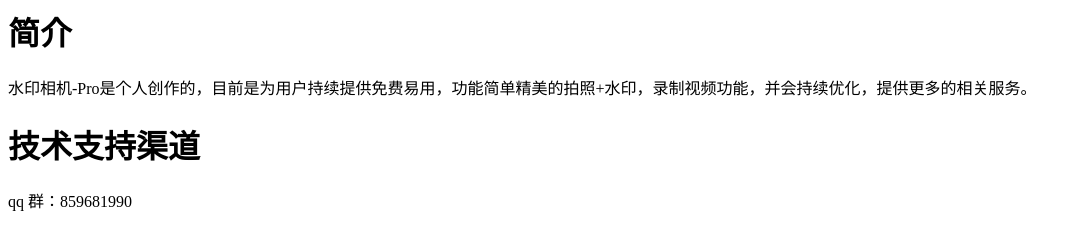
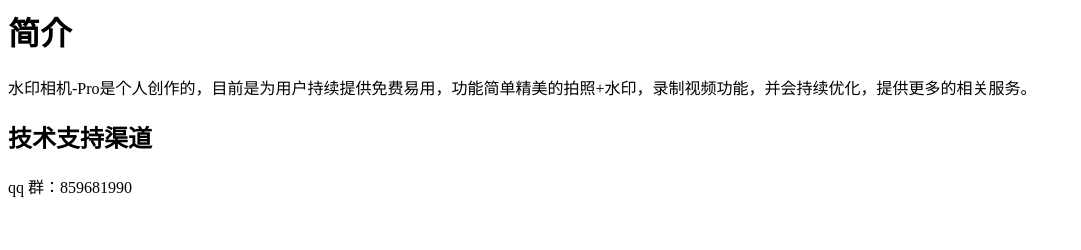
Before and after one commit to mahomealex/mahomealex.github.io, a plain HTML site: page index.html in a window 1280 px wide. Shown: the whole page, without its empty margins (0-1081 px from the left). Drawn offline with Linux system fonts and the light colour scheme.

Commit message:
Update index.html

```diff
--- a/index.html
+++ b/index.html
@@ -1,8 +1,9 @@
+<head>
 <title>水印相机-Pro 技术支持</title>
 </head>
 <body>
     <h1>简介</h1>
     <p>水印相机-Pro是个人创作的，目前是为用户持续提供免费易用，功能简单精美的拍照+水印，录制视频功能，并会持续优化，提供更多的相关服务。</p>
-    <h1>技术支持渠道</h1>
+    <h2>技术支持渠道</h2>
     <p>qq 群：859681990</p>
 </body>
```
